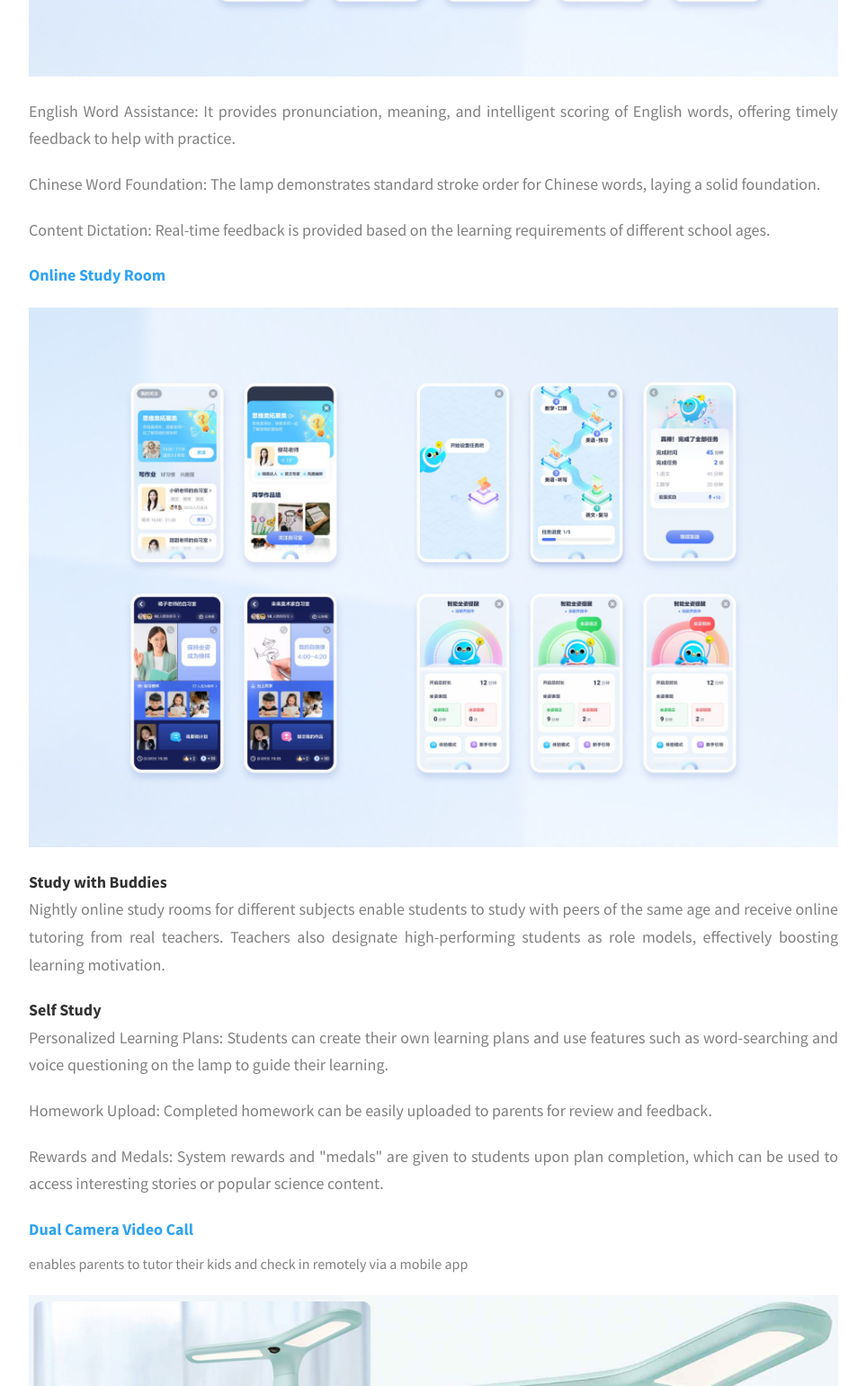
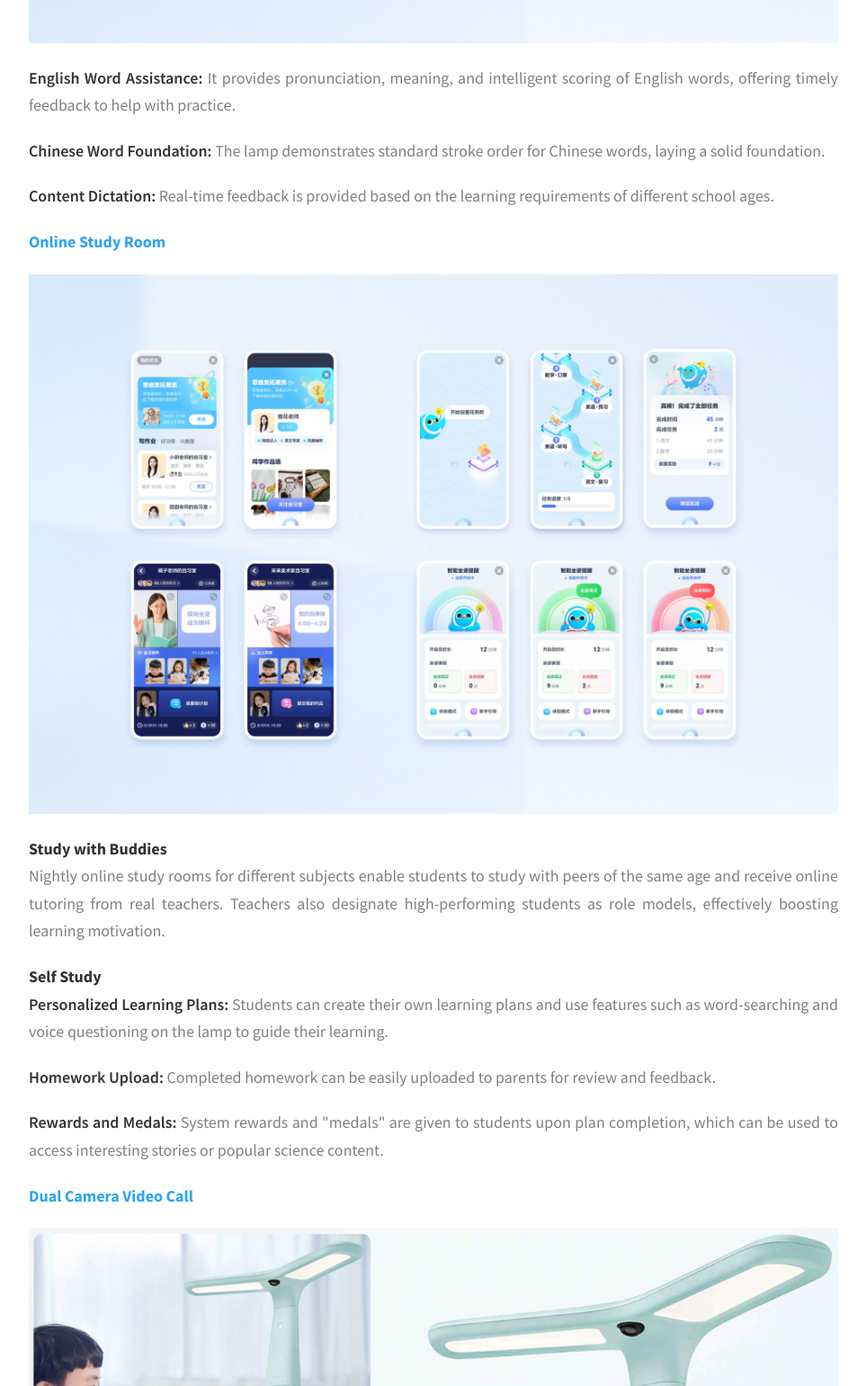
Before and after one commit to DakotaDong/dakotadong, a website: page project-2.html in a window 1280 px wide. Shown: the part 3019-4560 px from the top of the page at 90% size, without its empty margins (158-1121 px from the left). Drawn offline with Linux system fonts and the light colour scheme.

Commit message:
Update project-2.html

```diff
--- a/project-2.html
+++ b/project-2.html
@@ -128,9 +128,6 @@
               <p class="para-title">
                 <strong>Fingertips</strong>
               </p>
-              <p class="para-description">
-                With high recognition accuracy, the lamp supports both Chinese and English languages.
-              </p>
               <div class="function-img">
                 <img
                   src="./assets/jpeg/fingertip.jpeg"
@@ -140,13 +137,13 @@
               </div>
 
               <p class="project-details__desc-para">
-                English Word Assistance: It provides pronunciation, meaning, and intelligent scoring of English words, offering timely feedback to help with practice.
+                <strong class="inline-emphasize">English Word Assistance: </strong>It provides pronunciation, meaning, and intelligent scoring of English words, offering timely feedback to help with practice.
               </p>
               <p class="project-details__desc-para">
-                Chinese Word Foundation: The lamp demonstrates standard stroke order for Chinese words, laying a solid foundation.
+                <strong class="inline-emphasize">Chinese Word Foundation: </strong>The lamp demonstrates standard stroke order for Chinese words, laying a solid foundation.
               </p>
               <p class="project-details__desc-para">
-                Content Dictation: Real-time feedback is provided based on the learning requirements of different school ages.
+                <strong class="inline-emphasize">Content Dictation: </strong>Real-time feedback is provided based on the learning requirements of different school ages.
               </p>
 
               <p class="para-title">
@@ -170,20 +167,17 @@
                 <strong>Self Study</strong>
               </p>
               <p class="project-details__desc-para">
-                Personalized Learning Plans: Students can create their own learning plans and use features such as word-searching and voice questioning on the lamp to guide their learning.
+                <strong class="inline-emphasize">Personalized Learning Plans: </strong>Students can create their own learning plans and use features such as word-searching and voice questioning on the lamp to guide their learning.
               </p>
               <p class="project-details__desc-para">
-                Homework Upload: Completed homework can be easily uploaded to parents for review and feedback.
+                <strong class="inline-emphasize">Homework Upload: </strong>Completed homework can be easily uploaded to parents for review and feedback.
               </p>
               <p class="project-details__desc-para">
-                Rewards and Medals: System rewards and "medals" are given to students upon plan completion, which can be used to access interesting stories or popular science content.
+                <strong class="inline-emphasize">Rewards and Medals: </strong>System rewards and "medals" are given to students upon plan completion, which can be used to access interesting stories or popular science content.
               </p>
 
               <p class="para-title">
                 <strong>Dual Camera Video Call</strong>
-              </p>
-              <p class="para-description">
-                enables parents to tutor their kids and check in remotely via a mobile app
               </p>
               <div class="function-img">
                 <img
@@ -193,8 +187,10 @@
                 />
               </div>
               <p class="project-details__desc-para">
-                When parents work overtime or travel on business and cannot guide their children in real time, Dali Smart Lamp allows parents to communicate with their children at any time.
-                During the call, parents can freely switch between the front camera and the top camera, checking in with children proactively, understanding their learning difficulties, and providing guidance if needed.
+                <strong class="inline-emphasize">Remote Parental Guidance: </strong>Through the mobile app, parents can remotely tutor and check in with their children.
+              </p>
+              <p class="project-details__desc-para">
+                <strong class="inline-emphasize">Real-time Interaction: </strong>Parents can switch between the front and top cameras during video calls to proactively connect with their children, understand their learning difficulties, and provide guidance when needed.
               </p>
 
             </div>
```
